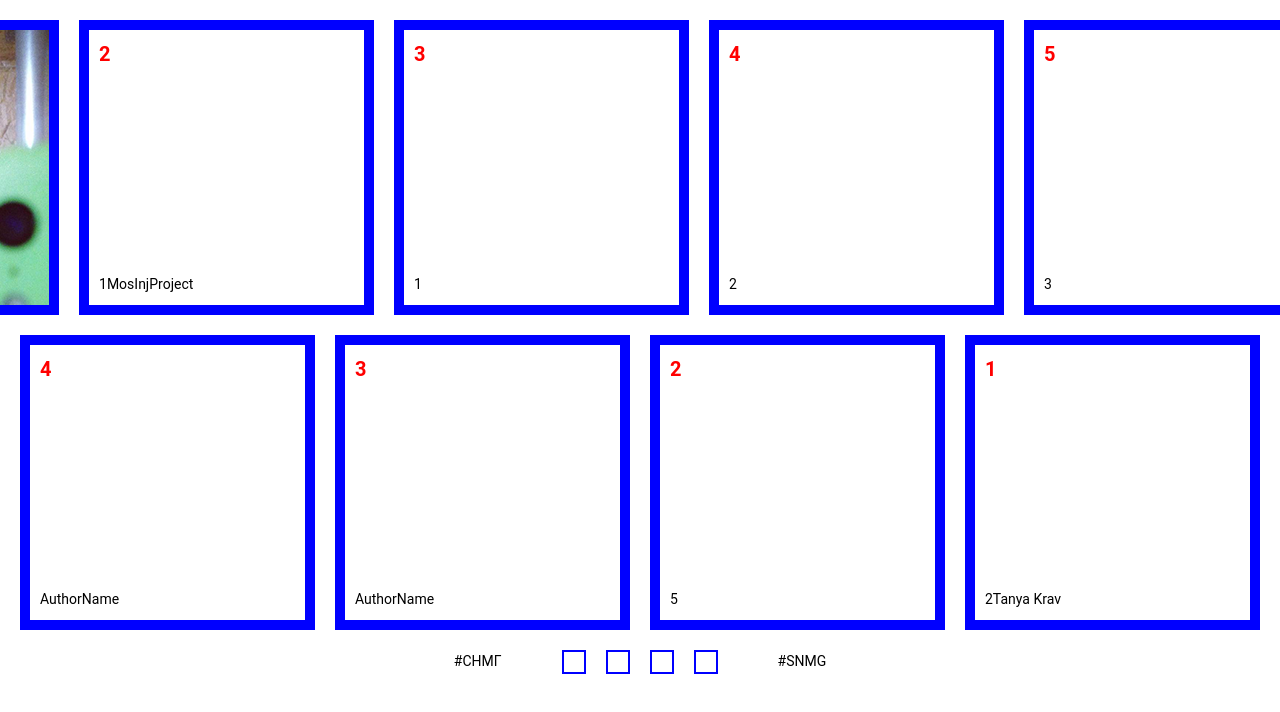
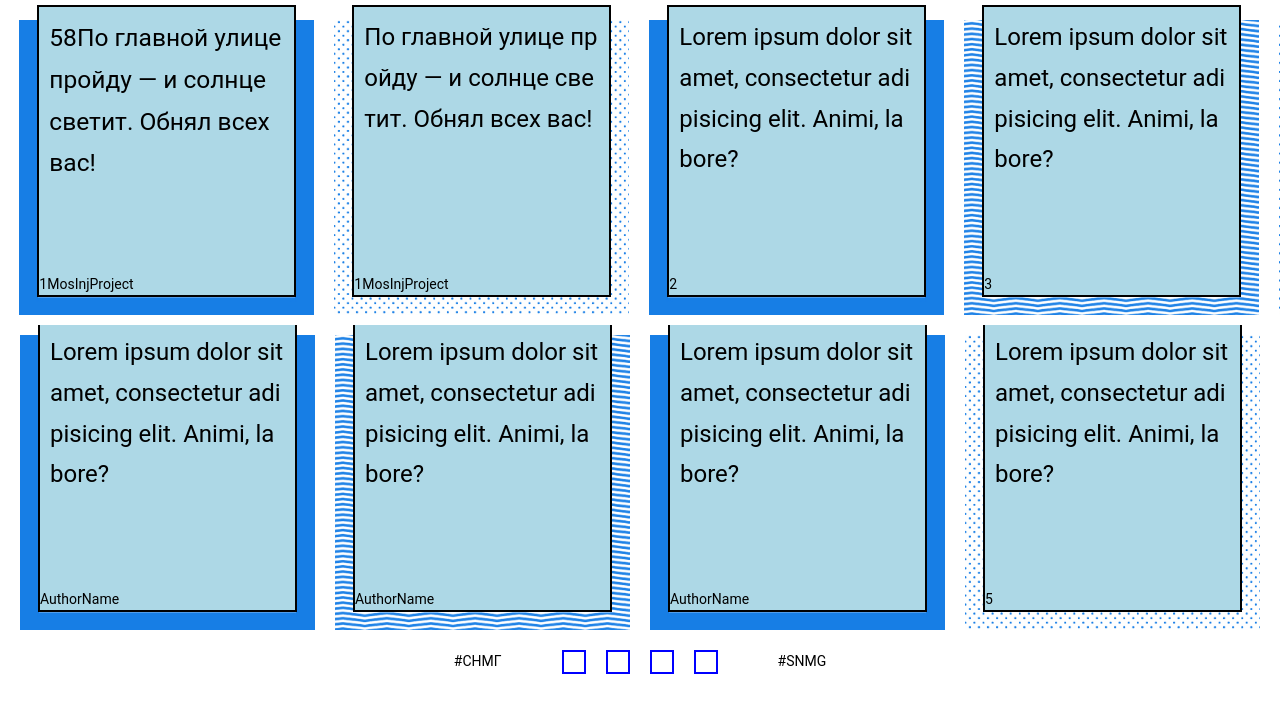
Before and after one commit to grraoo/test-wall, a website: page src/index.html in a window 1280 px wide. Drawn offline with nearby package versions, Linux system fonts and the light colour scheme; files that its build step writes are made by us from their sources; files whose address does not match are found by name.

Commit message:
animated text

```diff
--- a/src/index.html
+++ b/src/index.html
@@ -11,25 +11,25 @@
   <main>
     <section class="wall">
       <section class="wall__section wall__section--up">
-        <article class="wall__item wall__item--no-pic">
+        <article class="wall__item wall__item--pattern-1">
           <div class="wall__content">
-            <div class="wall__text">Lorem ipsum dolor sit amet, consectetur adipisicing elit. Animi, labore?</div>
-            <div class="wall__author wall__author--tw">1</div>
+            <div class="wall__text">По главной улице пройду — и солнце светит. Обнял всех вас!</div>
+            <div class="wall__author wall__author--tw">1MosInjProject</div>
           </div>
         </article>
-        <article class="wall__item wall__item--no-pic">
+        <article class="wall__item wall__item--pattern-2">
           <div class="wall__content">
             <div class="wall__text">Lorem ipsum dolor sit amet, consectetur adipisicing elit. Animi, labore?</div>
             <div class="wall__author wall__author--tw">2</div>
           </div>
         </article>
-        <article class="wall__item wall__item--no-pic">
+        <article class="wall__item wall__item--pattern-3">
           <div class="wall__content">
             <div class="wall__text">Lorem ipsum dolor sit amet, consectetur adipisicing elit. Animi, labore?</div>
             <div class="wall__author wall__author--tw">3</div>
           </div>
         </article>
-        <article class="wall__item">
+        <article class="wall__item wall__item--pattern-1">
           <div class="wall__content">
             <div class="wall__text">Lorem ipsum dolor sit amet, consectetur adipisicing elit. Animi, labore?</div>
             <div class="wall__author wall__author--tw">4</div>
@@ -38,25 +38,25 @@
       </section>
       <section class="wall__section wall__section--down">
 
-        <article class="wall__item wall__item--no-pic">
+        <article class="wall__item wall__item--pattern-1">
           <div class="wall__content">
             <div class="wall__text">Lorem ipsum dolor sit amet, consectetur adipisicing elit. Animi, labore?</div>
             <div class="wall__author wall__author--tw">5</div>
           </div>
         </article>
-        <article class="wall__item wall__item--no-pic">
+        <article class="wall__item wall__item--pattern-2">
           <div class="wall__content">
             <div class="wall__text">Lorem ipsum dolor sit amet, consectetur adipisicing elit. Animi, labore?</div>
             <div class="wall__author wall__author--tw">AuthorName</div>
           </div>
         </article>
-        <article class="wall__item wall__item--no-pic">
+        <article class="wall__item wall__item--pattern-3">
           <div class="wall__content">
             <div class="wall__text">Lorem ipsum dolor sit amet, consectetur adipisicing elit. Animi, labore?</div>
             <div class="wall__author wall__author--tw">AuthorName</div>
           </div>
         </article>
-        <article class="wall__item">
+        <article class="wall__item wall__item--pattern-2">
           <div class="wall__content">
             <div class="wall__text">Lorem ipsum dolor sit amet, consectetur adipisicing elit. Animi, labore?</div>
             <div class="wall__author wall__author--tw">AuthorName</div>
--- a/src/precss/lib/_wall.scss
+++ b/src/precss/lib/_wall.scss
@@ -46,7 +46,8 @@ position: relative;
   &__item {
     width: calc(25% - 20px);
     min-width: calc(25% - 20px);
-    border: 10px solid blue;
+    background-size: cover;
+    background-position: center;
     position: relative;
     margin: 10px;
     transition-duration: .5s;
@@ -56,35 +57,56 @@ position: relative;
       padding-bottom: 100%;
     }
 
-    &::after {
-      counter-increment: posts;
-      content: counter(posts);
-      position: absolute;
-      top: 10px;
-      left: 10px;
-      font-size: 20px;
-      font-weight: bold;
-      color: red;
+    &--pattern-1 {
+      background-image: url('../img/pattern-1.jpg');
     }
+    &--pattern-2 {
+      background-image: url('../img/pattern-2.jpg');
+    }
+    &--pattern-3 {
+      background-image: url('../img/pattern-3.jpg');
+    }
+  }
+  &__item--pattern &__text {
+    animation: none;
   }
 
   &__content {
     position: absolute;
-    bottom: 10px;
-    left: 10px;
-    right: 10px;
+    bottom: 20px;
+    left: 20px;
+    right: 20px;
+
+
     background-color: lightblue;
-
-    &:hover {
-      top: 10px;
-      .wall__text {
-        display: block;
-      }
-    }
   }
 
   &__text {
-    display: none;
+    animation-name: showText;
+    animation-duration: 6s;
+    animation-iteration-count: infinite;
+    animation-direction: alternate;
+    animation-timing-function: linear;
+    font-size: 24px;
+    line-height: 1.7;
+    padding: 10px;
+    overflow: hidden;
+    text-overflow: ellipsis;
+    outline: 2px solid;
+    height: 288px;
+
+    display: block;
+    /* Fallback for non-webkit */
+    display: -webkit-box;
+    max-width: 100%;
+
+    /* Fallback for non-webkit */
+    -webkit-line-clamp: 6;
+    -webkit-box-orient: vertical;
+    overflow: hidden;
+    text-overflow: ellipsis;
+
+    word-break: break-all;
   }
 
   &__author {
--- a/src/precss/lib/helpers/_animations.scss
+++ b/src/precss/lib/helpers/_animations.scss
@@ -27,3 +27,24 @@
     margin-right: 10px;
   }
 }
+
+@keyframes showText {
+  0% {
+    max-height: 0;
+    color: transparent;
+  }
+  40% {
+    color: transparent;
+    max-height: 0;
+  }
+  50%{
+    max-height: 288px;
+    color: transparent;
+  }
+  60% {
+    color: black;
+  }
+  100% {
+    color: black;
+  }
+}
```
Also changed, not shown: build/css/style.css, build/img/pattern-1.jpg (added), build/img/pattern-2.jpg (added), build/img/pattern-3.jpg (added), build/index.html, build/js/animate.js, build/js/data.js.
